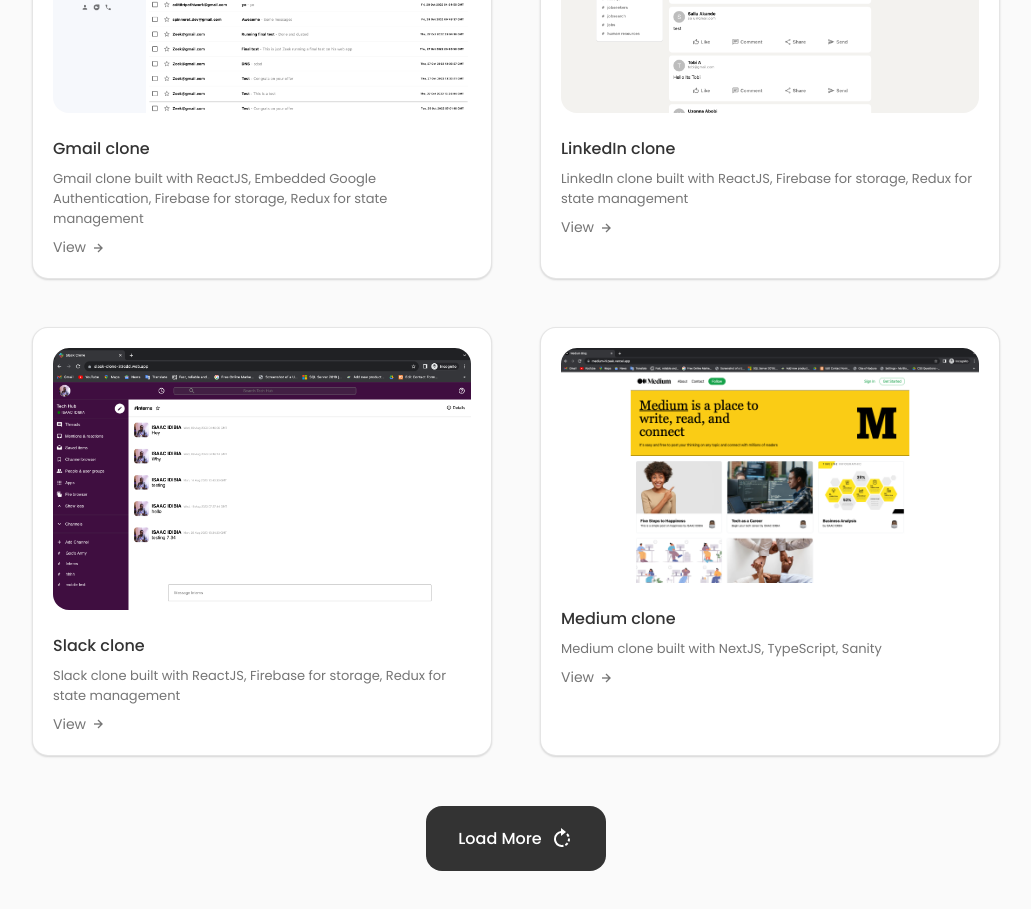
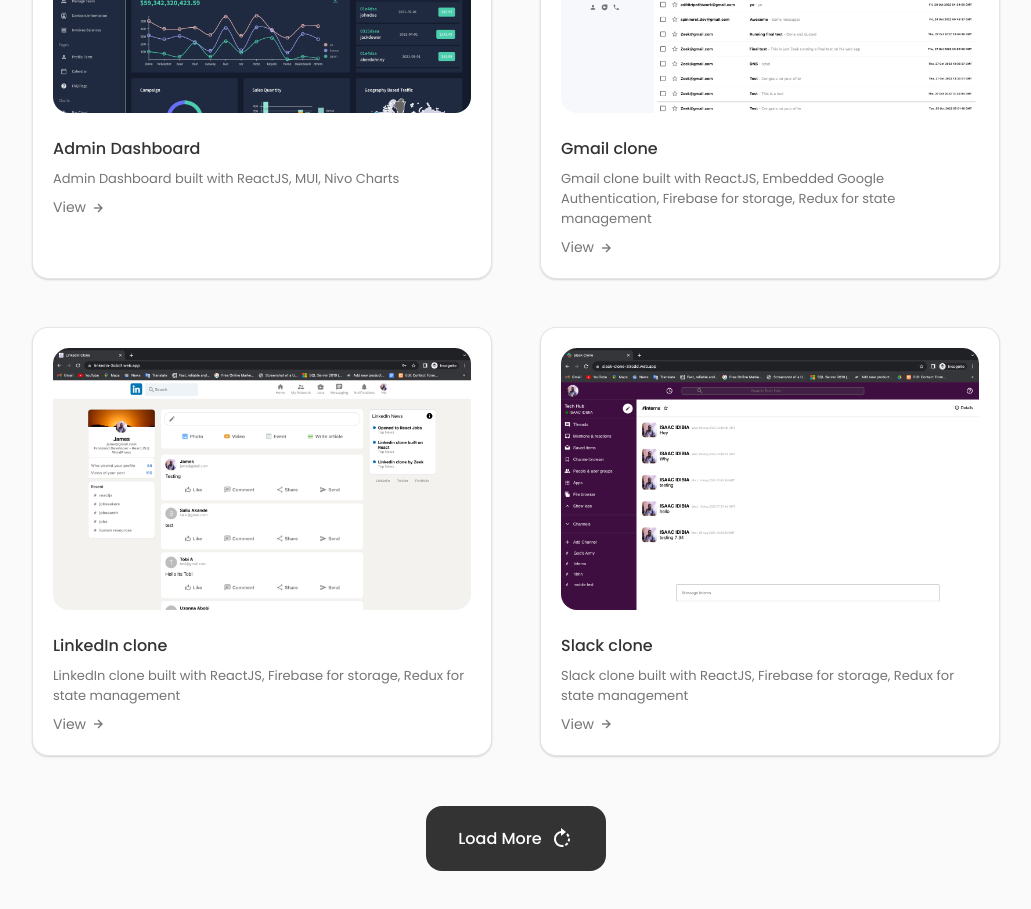
Before and after one commit to HiZeek/IsaacIdibia, a React (Create React App) app: page / in a window 1280 px wide. Shown: the part 2700-3609 px from the top of the page, without its empty margins (124-1155 px from the left). Built offline with nearby package versions, Linux system fonts and the light colour scheme.

Commit message:
added nivo chart

```diff
--- a/src/components/data/PortfolioData.js
+++ b/src/components/data/PortfolioData.js
@@ -13,8 +13,16 @@
 import RedeHub from "../../assets/RedeHub.png";
 import MediumClone from "../../assets/medium_clone.png";
 import JuiceLab from "../../assets/JuiceLab.png";
+import AdminDashboard from "../../assets/AdminDashboard.png";
 
 const projectsData = [
+  {
+    image: AdminDashboard,
+    title: "Admin Dashboard",
+    desc: "Admin Dashboard built with ReactJS, MUI, Nivo Charts",
+    url: "https://addmindashboard.netlify.app/",
+    category: "React JS",
+  },
   {
     image: GmailClone,
     title: "Gmail clone",
```
Also changed, not shown: src/assets/AdminDashboard.png (added).
